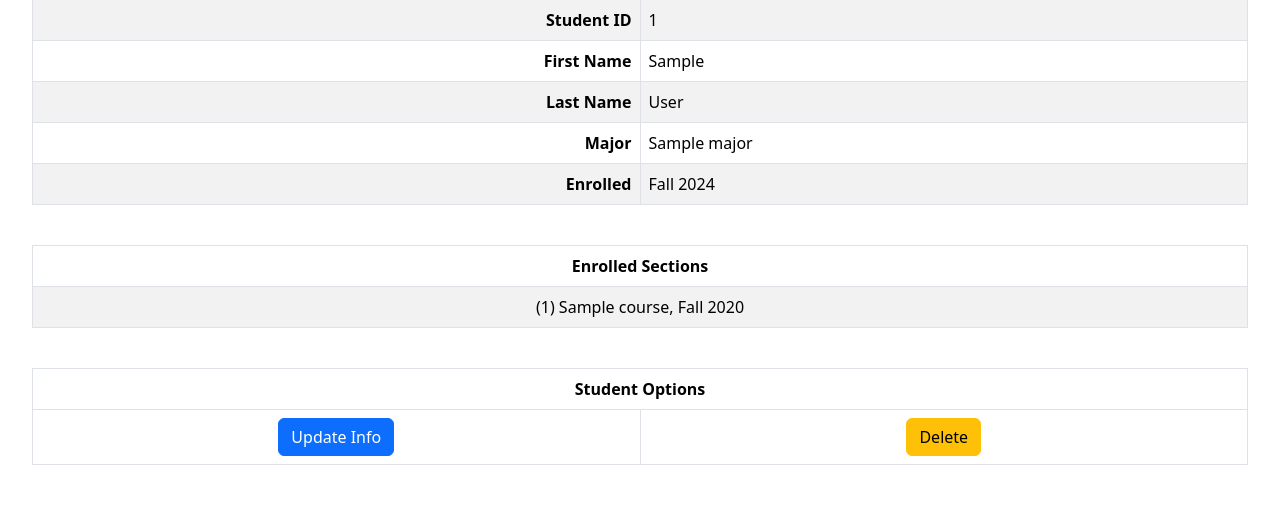
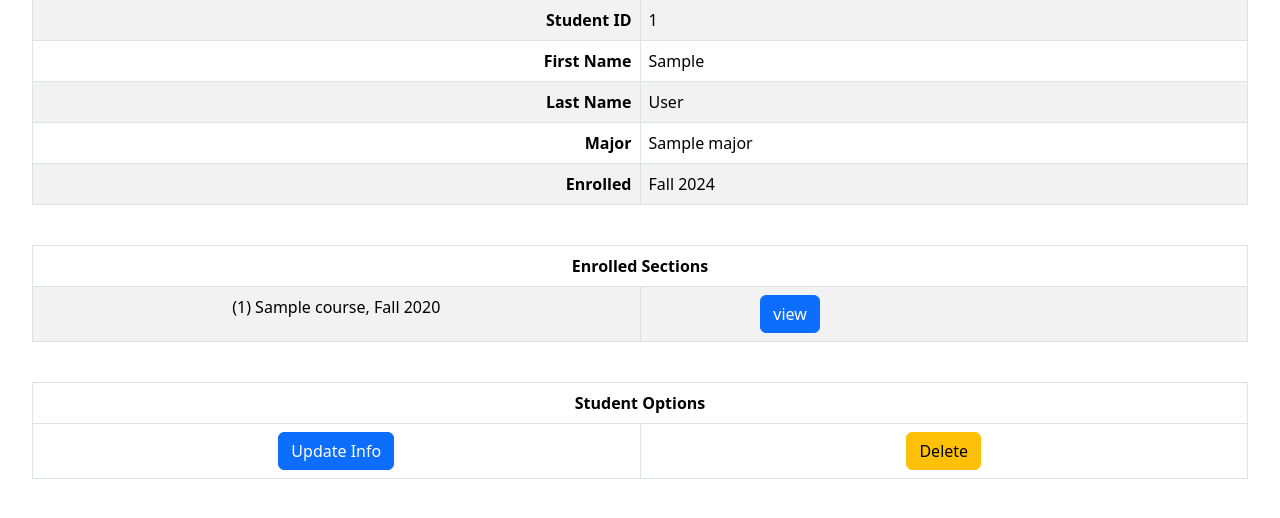
Before and after one commit to gerald-guerrero/student_enrollment, a Django app: page /students/1/ in a window 1280 px wide. Shown: the part 151-669 px from the top of the page. Run offline with Django 5.2, Linux system fonts and the light colour scheme; a user stored in the database is signed in; tables that the repository leaves empty hold one stand-in row (values such as "Sample post").

Commit message:
Add view section button to student profile page

```diff
--- a/myproject/templates/student_records/student_detail.html
+++ b/myproject/templates/student_records/student_detail.html
@@ -26,26 +26,28 @@
     <br>
     <table class="table table-striped table-bordered">
         <thead class="centeredItem">
-            {% if request.user.is_staff %}
-                <th>Enrolled Sections</th>
-            {% else %}
-                <th colspan="2">Enrolled Sections</th>
-            {% endif %}
+            <th colspan="2">Enrolled Sections</th>
         </thead>
         <tbody>
             {% for section in student.sections.all %}
                 <tr>
-                    <td class="centeredItem">
-                        {{ section }}
+                    <td class="centeredItem">{{ section }}</td>
+                    <td class="container text-center">
+                        <div class="row">
+                            <div class="col">
+                                <a class="btn btn-primary" role="button" href="{% url 'section_detail' pk=section.pk %}">view</a>
+                            </div>
+                            <div class="col">
+                                {% if not request.user.is_staff %}
+                                    <form method="post" action="{% url 'withdraw_section' pk=section.pk %}">
+                                        {% csrf_token %}
+                                        <button class="btn btn-danger" type="submit" name="withdraw">Withdraw</button>
+                                    </form>
+                                {% endif %}
+                            </div>
+                        </div>
                     </td>
-                    {% if not request.user.is_staff %}
-                        <td>
-                            <form class="centeredItem" method="post" action="{% url 'withdraw_section' pk=section.pk %}">
-                                {% csrf_token %}
-                                <button class="btn btn-danger" type="submit" name="withdraw">Withdraw</button>
-                            </form>
-                        </td>
-                    {% endif %}
+
                 </tr>
             {% endfor %}
         </tbody>
```
